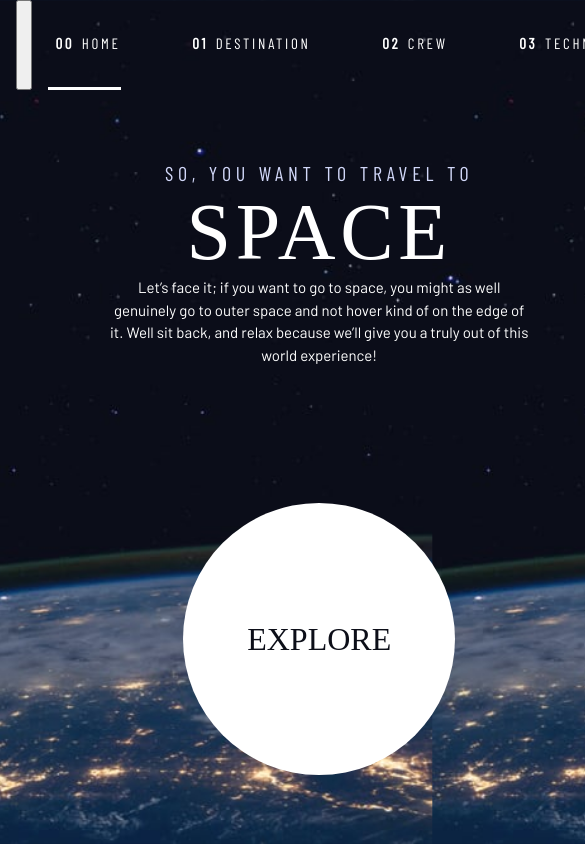
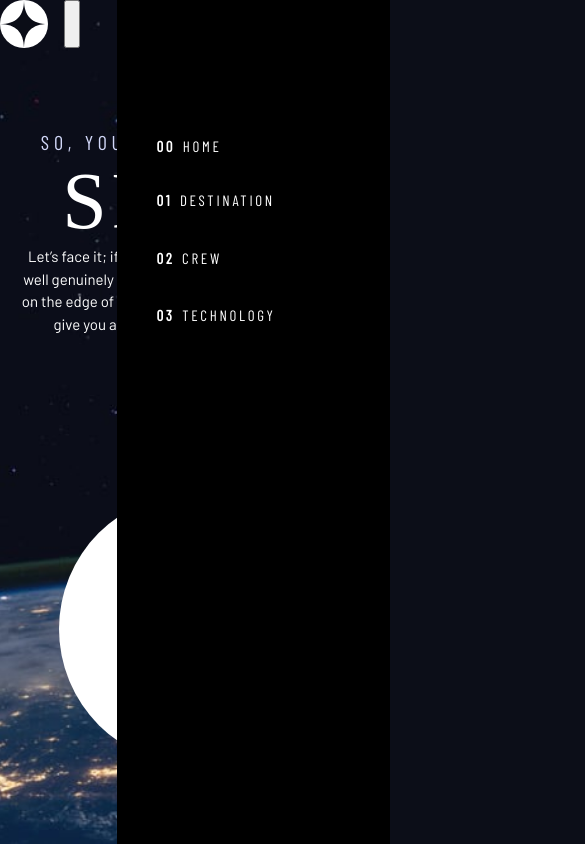
Before and after one commit to AbdullahGoma/SpaceTourism, a plain HTML site: page index.html in a window 390 px wide. Shown: the top 844 px of the page, 585 px wide, since content can reach past the window. Drawn offline with nearby package versions, Linux system fonts and the light colour scheme; a web font is replaced by a local one.

Commit message:
Handle mobile nav menu

```diff
--- a/index.css
+++ b/index.css
@@ -298,11 +298,28 @@
   }
 
   .primary-navigation {
-    --gap: 4rem;
     --underline-gap: 2rem;
-    list-style: none;
     padding: 0;
     margin: 0;
+    flex-direction: column;
+  }
+
+  @media (max-width: 35rem) {
+    .primary-navigation {
+      --underline-gap: .5rem;
+      position: fixed;
+      z-index: 100;
+      inset: 0 0 0 30%;
+      background: black;
+      list-style: none;
+      padding: min(20rem, 15vh) 2rem;
+      margin: 0;
+      flex-direction: column;
+    }
+
+    .primary-navigation.underline-indicators > .active {
+      border: 0;
+    }
   }
 
   .primary-navigation a {
```
